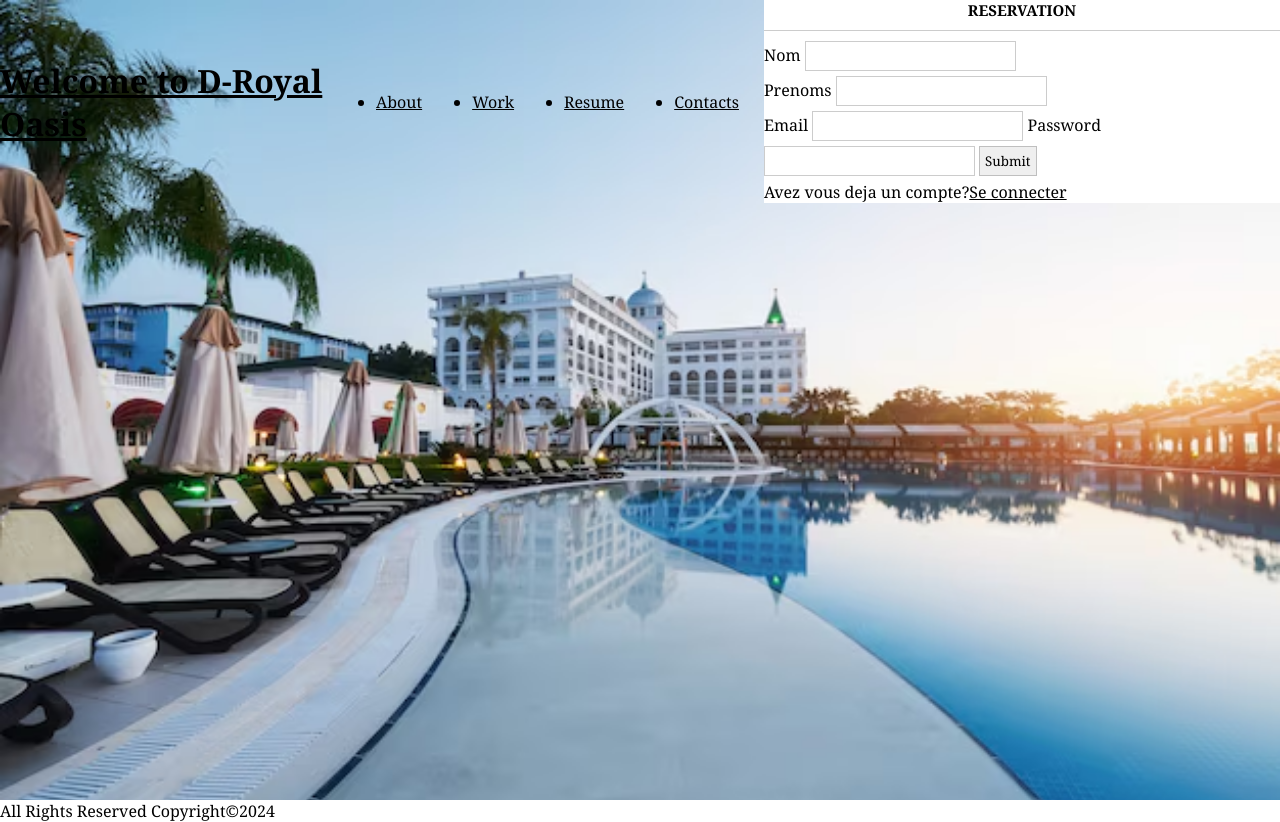
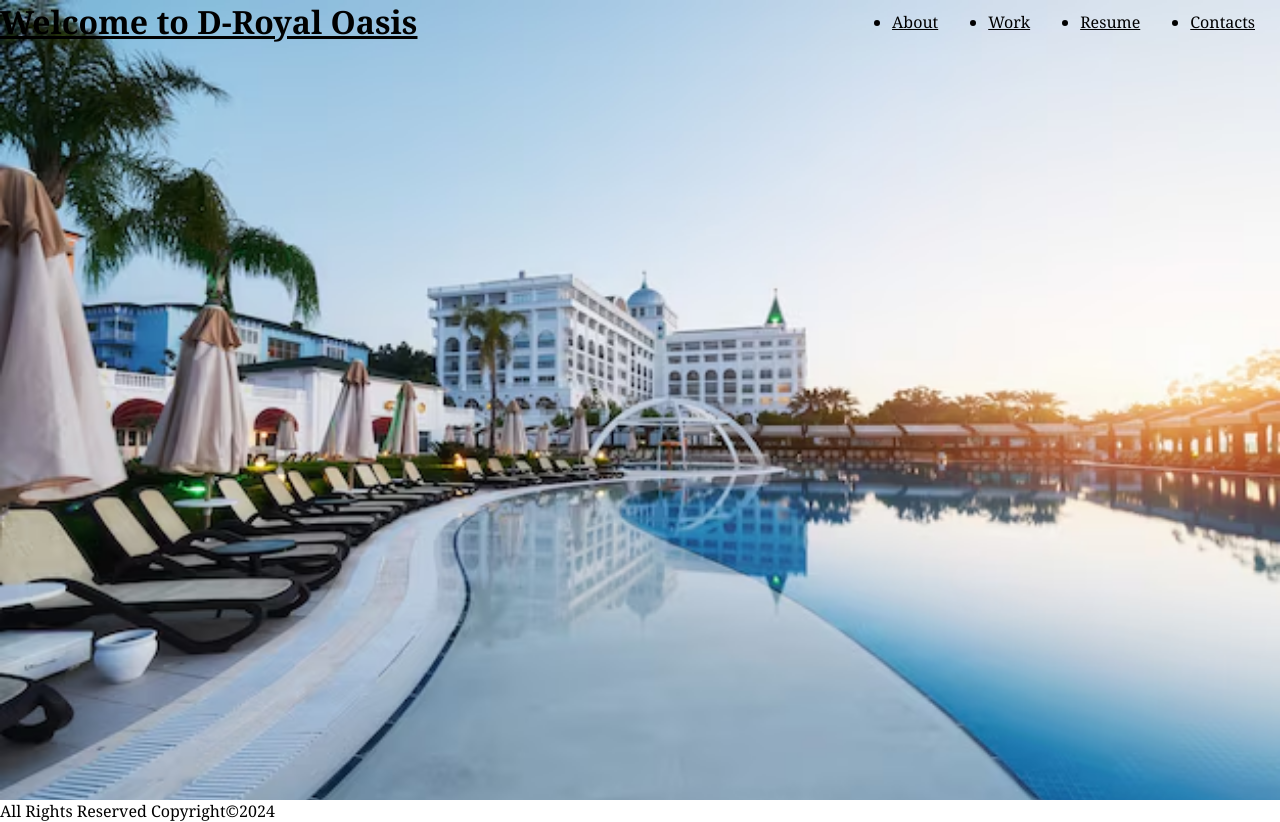
Before and after one commit to mouhaa-md/NavBar-Responsive, a plain HTML site: page index.html in a window 1280 px wide. Drawn offline with Linux system fonts and the light colour scheme.

Commit message:
first commit

```diff
--- a/index.html
+++ b/index.html
@@ -5,7 +5,7 @@
     <meta name="viewport" content="width=device-width, initial-scale=1.0">
     <title>NavBar Hotel</title>
     <link rel="stylesheet" href="style.css">
-    <link rel="stylesheet" href="style2.css">
+
 </head>
 <body>
     <nav class="NavBar">
@@ -19,34 +19,16 @@
             </ul>
 
         </div>
-       <form action="">
-            <h4>RESERVATION</h4>
-            <hr>
-            <div class="Name Field">
-                <div>
-                    <label for="">Nom</label>
-                    <input type="text">
-                </div>
 
-                <div>
-                    <label for="">Prenoms</label>
-                    <input type="text">
-                </div>
-
-                <div>
-                    <label for="">Email</label>
-                    <input type="text">
-                    <label for="">Password</label>
-                    <input type="password">
-                    <input type="submit">
-                    <p>Avez vous deja un compte?<a href="#">Se connecter</a></p>
-                </div>
-            </div>
-       </form>
 
     </nav>
 
+
+
+
     <header></header>
+
+
 
 
 </body>
--- a/style.css
+++ b/style.css
@@ -1,6 +1,6 @@
 body{
 
-    font-family: Georgia, 'Times New Roman', Times, serif
+    font-family: roboto;
 
 }
 
@@ -40,3 +40,77 @@ header{
 
     margin: 0 25px;
 }
+
+
+
+*{
+    margin:0;
+    padding:0 ;
+    box-sizing: border-box;
+    font-family: Georgia, 'Times New Roman', Times, serif;
+
+
+ }
+
+ form{
+    display: flex;
+    flex-direction: column;
+    padding: auto;
+    border: radius 6px;;
+    position:absolute;
+
+
+ }
+
+ h4{
+    text-align: center;
+    font-size: 15px;
+
+ }
+
+ hr{
+    margin:10px 0;
+    background-color: #ccc;
+    border: 0;
+    height: 1px;
+    width:100;
+
+ }
+
+ .NameField{
+    display: flex;
+    width: 100%;
+    justify-content: space-between;
+ }
+
+ .NameField div {
+    display: flex;
+    flex-direction: column;
+
+ }
+
+ .NameField div{
+    width: 49%;
+
+ }
+
+ label{
+    margin-bottom: 6px;
+
+ }
+
+ input{
+    margin-bottom: 5px;
+    padding: 5px;
+    outline: 0;
+    border: 1px solid rgba(231, 228, 228, 0.2);
+ }
+
+ .nom{
+    color: white;
+ }
+
+ .Formulaire{
+    justify-content: flex-end;
+    align-items: flex-end;
+ }
--- a/style2.css
+++ /dev/null
@@ -1,62 +0,0 @@
-
- *{
-    margin:0;
-    padding:0 ;
-    box-sizing: border-box;
-    font-family: Georgia, 'Times New Roman', Times, serif;
-
-
- }
-
- form{
-    display: flex;
-    flex-direction: column;
-    background-color: #fff;
-    padding: auto;
-    border: radius 6px;;
-
- }
-
- h4{
-    text-align: center;
-    font-size: 15px;
-
- }
-
- hr{
-    margin:10px 0;
-    background-color: #ccc;
-    border: 0;
-    height: 1px;
-    width:100;
-
- }
-
- .NameField{
-    display: flex;
-    width: 100%;
-    justify-content: space-between;
- }
-
- .NameField div {
-    display: flex;
-    flex-direction: column;
-
- }
-
- .NameField div{
-    width: 49%;
-
- }
-
- label{
-    margin-bottom: 6px;
-
- }
-
- input{
-    margin-bottom: 5px;
-    padding: 5px;
-    outline: 0;
-    border: 1px solid rgba(0,0,0,0.2);
- }
```
